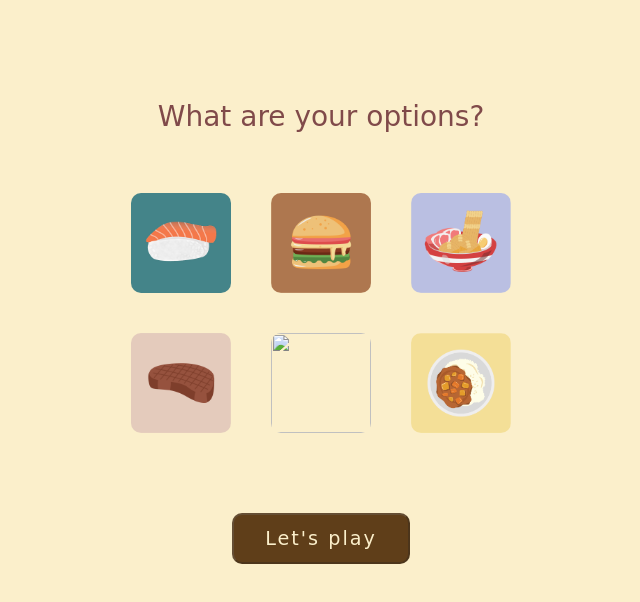
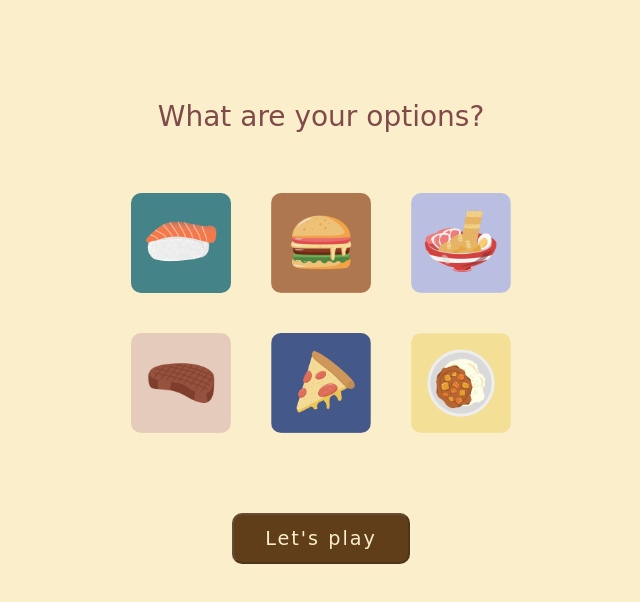
Before and after one commit to YI-RU-HONG/play-and-eat, a plain HTML site: page select.html in a window 1280 px wide. Shown: the whole page, without its empty margins (319-959 px from the left). Drawn offline with Linux system fonts and the light colour scheme; a web font is replaced by a local one.

Commit message:
Update select.html

```diff
--- a/select.html
+++ b/select.html
@@ -30,7 +30,7 @@
             <p class="choice-label"></p>
         </div>
         <div class="food-item" data-food="pizza">
-            <img src=Pizza.png" class="food">
+            <img src="pizza.png" class="food">
             <p class="choice-label"></p>
         </div>
         <div class="food-item" data-food="curry">
```
